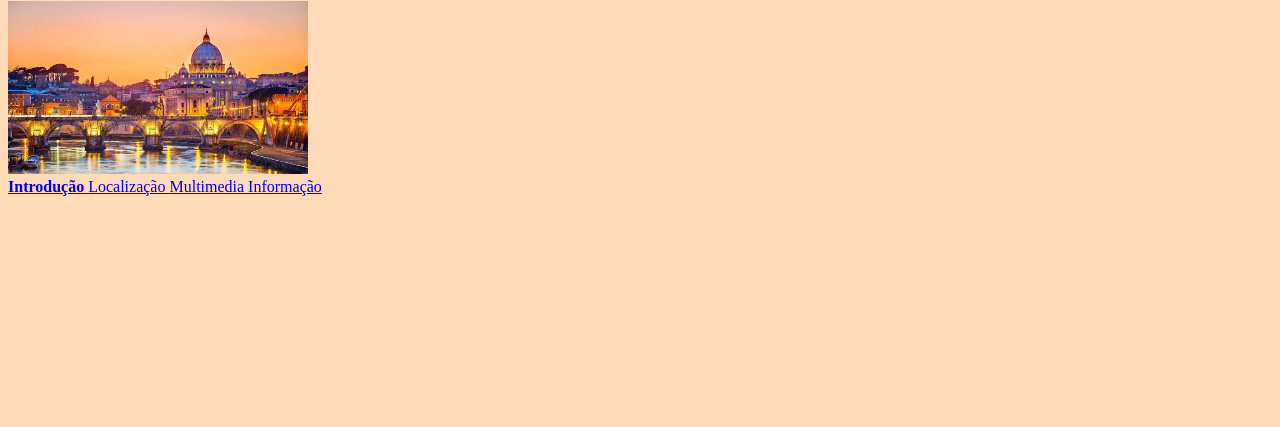
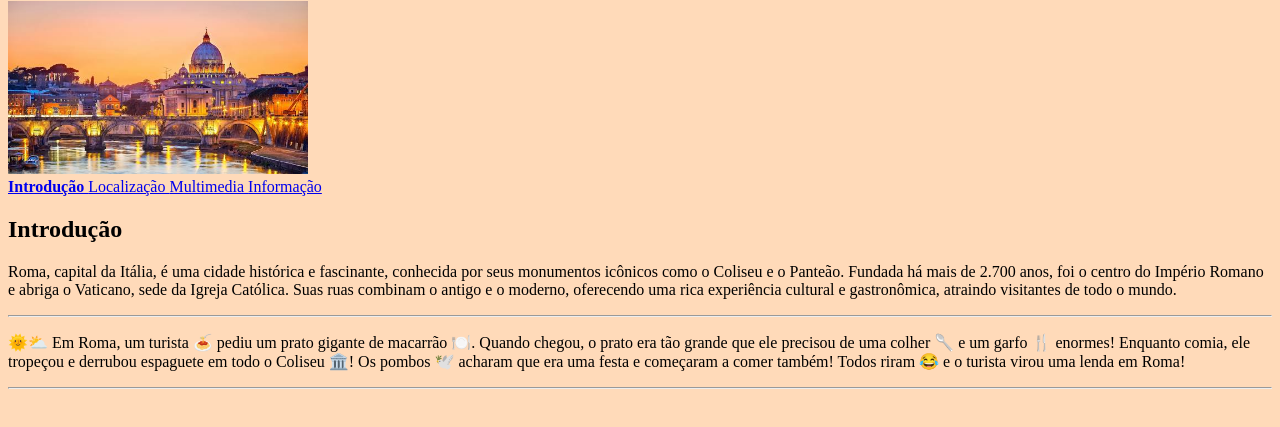
Before and after one commit to Ricardo-P1nto/Exercicios-joao-matos, a plain HTML site: page lab2/home.html in a window 1280 px wide. Shown: the part 79-506 px from the top of the page. Drawn offline with Linux system fonts and the light colour scheme.

Commit message:
Add files via upload

```diff
--- a/lab2/home.html
+++ b/lab2/home.html
@@ -19,5 +19,20 @@
     <a href="multimedia.html"> Multimedia </a>
     <a href="info.html"> Informação </a>
 
+    <h2>
+        Introdução
+    </h2>
+    <p>Roma, capital da Itália, é uma cidade histórica e fascinante, conhecida por seus monumentos icônicos como o Coliseu e o Panteão. Fundada há mais de 2.700 anos,
+        foi o centro do Império Romano e abriga o Vaticano, sede da Igreja Católica. Suas ruas combinam o antigo e o moderno, oferecendo uma rica experiência cultural
+         e gastronômica, atraindo visitantes de todo o mundo.
+    </p>
+    <hr>
+    <p>🌞⛅ Em Roma, um turista 🍝 pediu um prato gigante de macarrão 🍽️. Quando chegou, o prato era tão grande que ele precisou de uma colher 🥄
+         e um garfo 🍴 enormes! Enquanto comia, ele tropeçou e derrubou espaguete em todo o Coliseu 🏛️! Os pombos 🕊️ acharam que era uma festa e começaram
+          a comer também! Todos riram 😂 e o turista virou uma lenda em Roma!
+    </p>
+    <hr>
+
+
 </body>
 </html>
```
Also changed, not shown: lab2/info.html (+1 -1 lines), lab2/local.html (+1 -1 lines), lab2/multimedia.html (+1 -1 lines).
